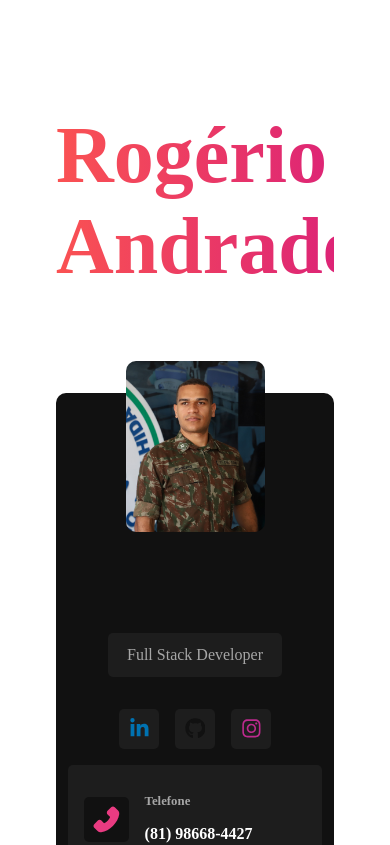
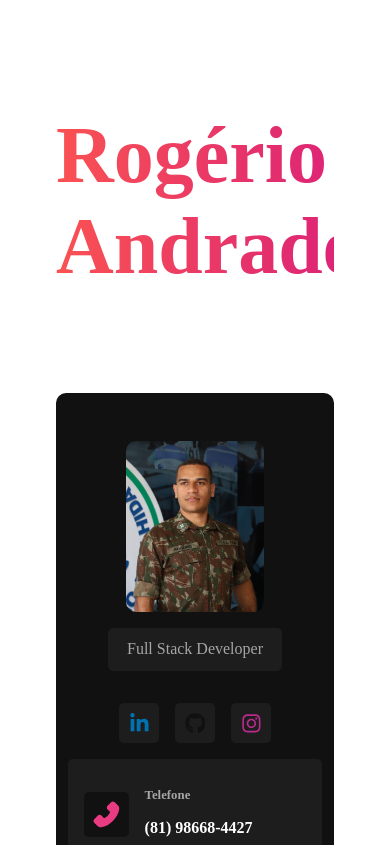
Before and after one commit to rogerworkup/Pag-portifolio_SASS, a React (Vite) app: page / in a window 390 px wide. Shown: the top 845 px of the page. Built offline with nearby package versions, Linux system fonts and the light colour scheme; the HTML template or start-up script is replaced by a standard one.

Commit message:
imagem perfil responsiva e alinhada

```diff
--- a/src/styles/components/sidebar.sass
+++ b/src/styles/components/sidebar.sass
@@ -11,23 +11,19 @@
     position: relative
     padding: 3rem 0
 
+
     img
         max-width: 50%
         border-radius: variables.$container-border-radius
-        position: absolute
-        top: -2rem
-        float: left
+        position: center
+
 
     .title
         color: variables.$text-color-secondary
         background-color: variables.$bg-color-secondary
         border-radius: variables.$card-border-radius
-        margin-top: 12rem
+        margin-top: 1rem
         padding: .8rem 1.2rem
 
     .btn
         @include mixins.btn
-
-    .photo
-        align-items: center
-        display: flex
```
